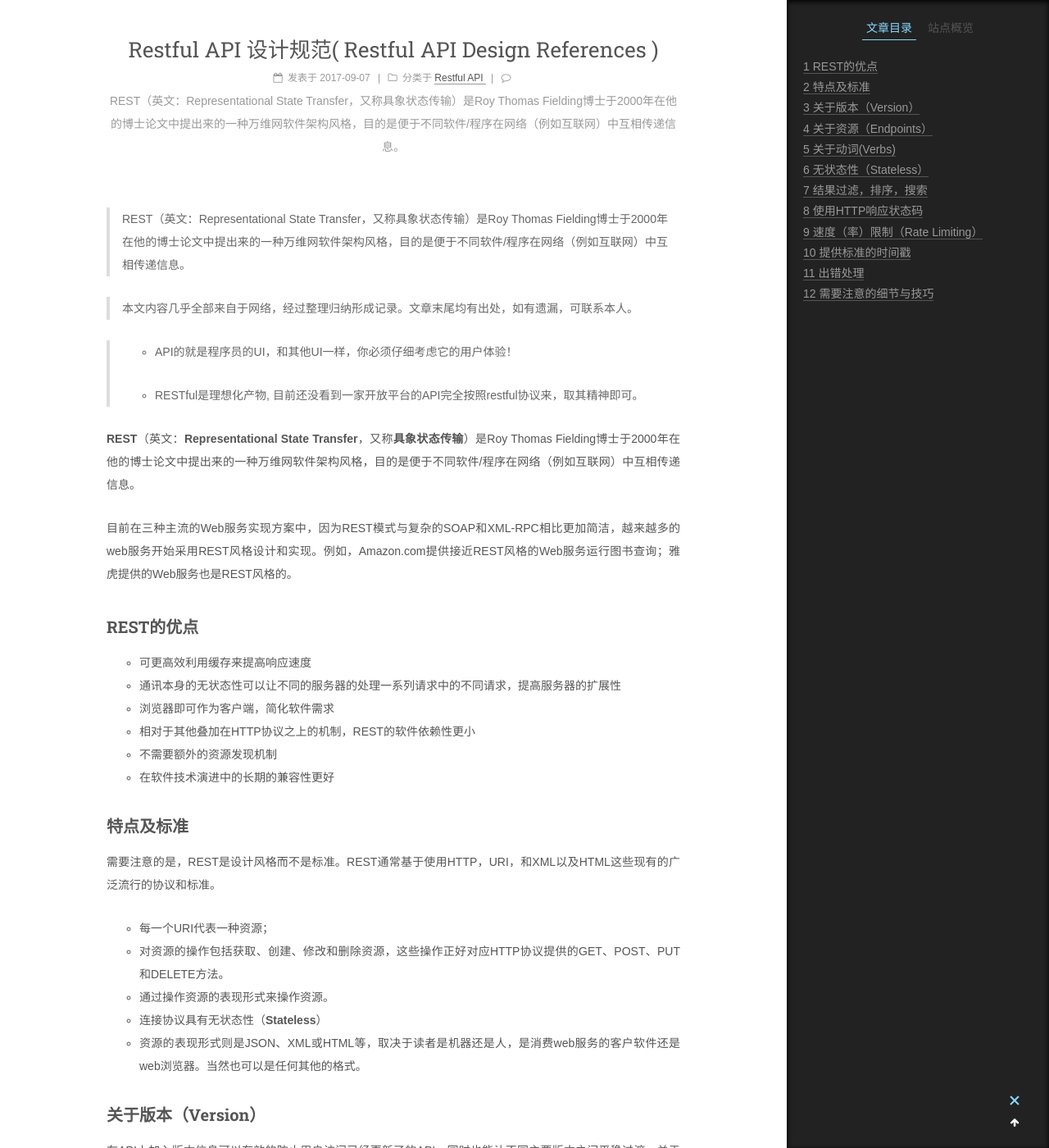
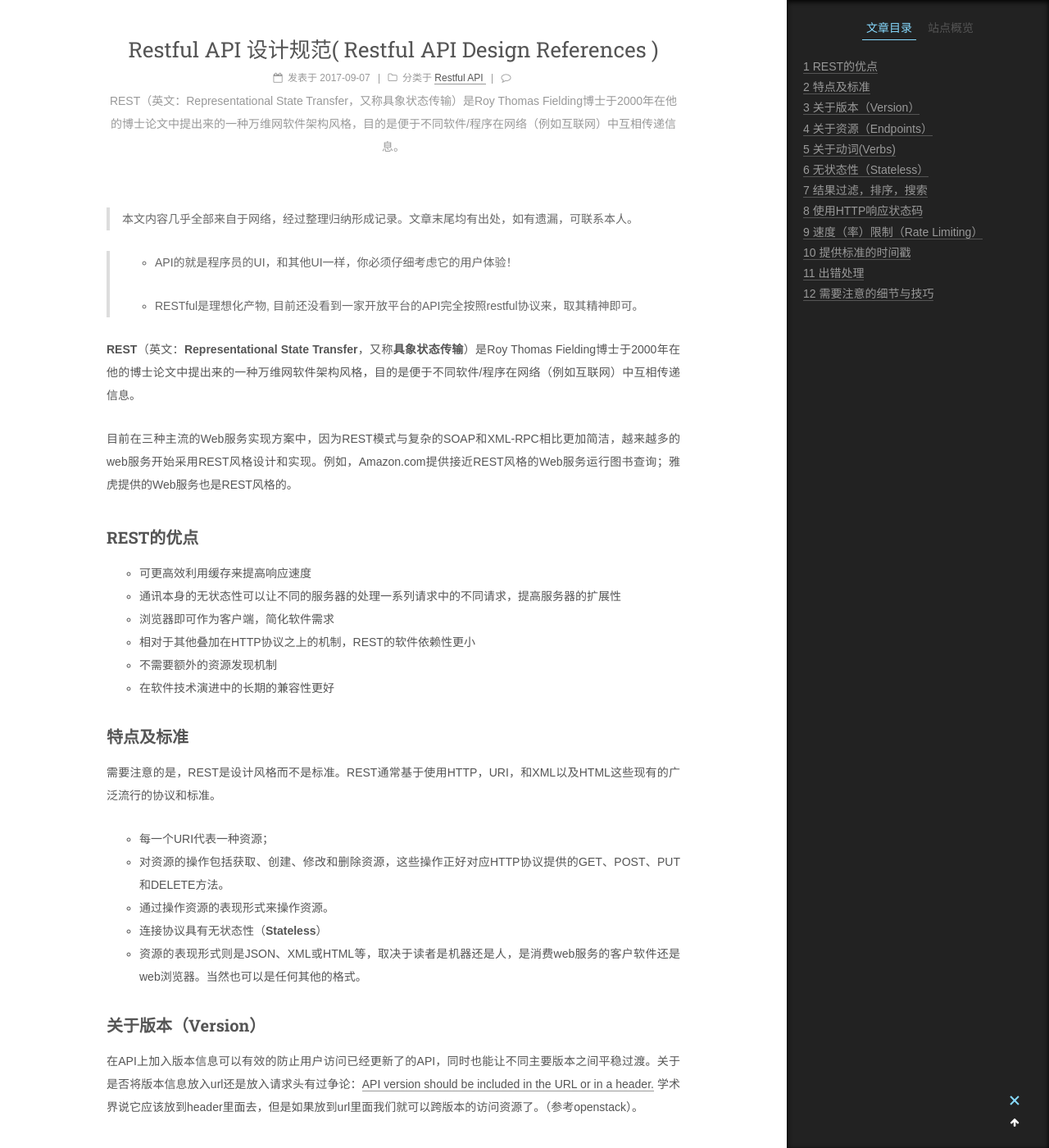
Before and after one commit to jeff2422/dev-note, a Jekyll site: the page built from _posts/2017-09-07-restful-api-design-references.md, in a window 1280 px wide and 1400 px high, scrolled down 300 px. Shown: the whole window at 82% size. Built offline with Jekyll 4.4.1, drawn with Linux system fonts in a browser that asks for light colours; some web fonts are replaced; comment, search, counter and statistics services are not loaded.

Commit message:
Update 2017-09-07-restful-api-design-references.md

```diff
--- a/_posts/2017-09-07-restful-api-design-references.md
+++ b/_posts/2017-09-07-restful-api-design-references.md
@@ -6,10 +6,6 @@ categories:
 tags:
  - Restful API
 ---
-
-> REST（英文：Representational State Transfer，又称具象状态传输）是Roy Thomas Fielding博士于2000年在他的博士论文中提出来的一种万维网软件架构风格，目的是便于不同软件/程序在网络（例如互联网）中互相传递信息。
-
-<!-- more -->
 
 > 本文内容几乎全部来自于网络，经过整理归纳形成记录。文章末尾均有出处，如有遗漏，可联系本人。
 
```
